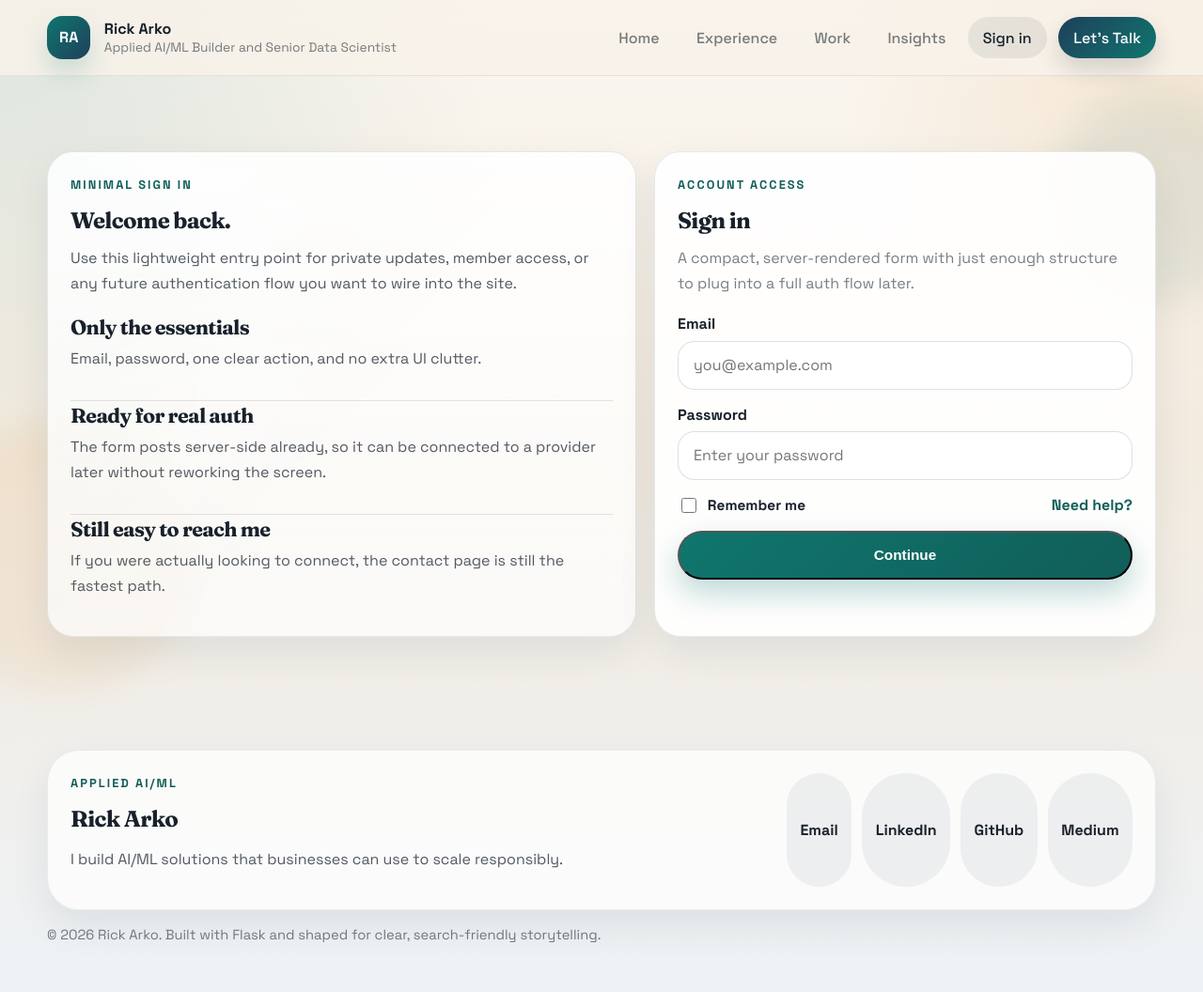
After one commit to RickArko/RickArkoPortfolio, a Flask app: page /sign-in/ in a window 1280 px wide. The commit adds this page. Shown: the whole page at 94% size. Run offline with Flask 3, Linux system fonts and the light colour scheme; some libraries are stand-ins or nearby versions.

Commit message:
add tests

```diff
--- a/src/rickarko_portfolio/factory.py
+++ b/src/rickarko_portfolio/factory.py
@@ -5,7 +5,7 @@ from __future__ import annotations
 from datetime import date
 from typing import Any, Mapping
 
-from flask import Flask, Response, render_template
+from flask import Flask, Response, render_template, request
 
 from .config import Settings, get_settings
 from .content import (
@@ -98,6 +98,38 @@ def create_app(
             context=load_home_content(resolved_settings),
         )
 
+    @app.route("/sign-in/", methods=["GET", "POST"])
+    def sign_in() -> tuple[str, int]:
+        context: dict[str, Any] = {
+            "email": "",
+            "remember": False,
+            "status": None,
+            "message": None,
+        }
+
+        if request.method == "POST":
+            email = request.form.get("email", "").strip()
+            password = request.form.get("password", "")
+            remember = request.form.get("remember") == "on"
+
+            context.update(email=email, remember=remember)
+
+            if not email or not password:
+                context.update(
+                    status="error",
+                    message="Enter both an email and password to continue.",
+                )
+            else:
+                context.update(
+                    status="success",
+                    message=(
+                        "Minimal sign-in captured. Connect this form to a real "
+                        "auth provider when you're ready."
+                    ),
+                )
+
+        return render_page("sign-in.html", "sign_in", context=context)
+
     @app.route("/robots.txt")
     def robots() -> Response:
         if resolved_settings.robots_noindex:
--- a/src/rickarko_portfolio/seo.py
+++ b/src/rickarko_portfolio/seo.py
@@ -107,6 +107,23 @@ PAGE_DEFINITIONS = {
             "LLM implementation",
         ),
     ),
+    "sign_in": PageDefinition(
+        slug="sign-in",
+        label="Sign In",
+        path="/sign-in/",
+        title="Sign In | Rick Arko",
+        description=(
+            "A minimal sign-in screen for private updates, lightweight access, "
+            "or future authentication flows."
+        ),
+        keywords=(
+            "sign in",
+            "login",
+            "account access",
+            "authentication",
+        ),
+        robots="noindex,follow",
+    ),
     "404": PageDefinition(
         slug="not-found",
         label="Not Found",
--- a/src/static/css/style.css
+++ b/src/static/css/style.css
@@ -692,6 +692,130 @@ ul {
     grid-template-columns: repeat(3, minmax(0, 1fr));
 }
 
+.auth-shell {
+    display: grid;
+    grid-template-columns: minmax(0, 1.08fr) minmax(20rem, 0.92fr);
+    gap: 1.2rem;
+    align-items: stretch;
+    padding-top: 3rem;
+}
+
+.auth-panel,
+.auth-card {
+    padding: 1.5rem;
+}
+
+.auth-panel h1,
+.auth-card h2 {
+    margin-bottom: 0.85rem;
+}
+
+.auth-panel p {
+    margin-top: 0;
+}
+
+.auth-points {
+    display: grid;
+    gap: 0.95rem;
+    margin-top: 1.4rem;
+}
+
+.auth-point {
+    padding-top: 0.3rem;
+    border-top: 1px solid var(--line);
+}
+
+.auth-point:first-child {
+    padding-top: 0;
+    border-top: 0;
+}
+
+.auth-point h2 {
+    margin-bottom: 0.45rem;
+    font-size: 1.35rem;
+}
+
+.auth-card form {
+    display: grid;
+    gap: 1rem;
+    margin-top: 1.2rem;
+}
+
+.auth-field {
+    display: grid;
+    gap: 0.45rem;
+}
+
+.auth-field label,
+.auth-checkbox {
+    color: var(--text);
+    font-weight: 600;
+}
+
+.auth-field input {
+    min-height: 3.25rem;
+    width: 100%;
+    padding: 0.9rem 1rem;
+    border: 1px solid rgba(17, 38, 58, 0.14);
+    border-radius: 18px;
+    background: rgba(255, 255, 255, 0.94);
+    color: var(--text);
+    font: inherit;
+}
+
+.auth-field input:focus {
+    outline: 2px solid rgba(15, 118, 110, 0.28);
+    outline-offset: 2px;
+    border-color: rgba(15, 118, 110, 0.4);
+}
+
+.auth-inline {
+    display: flex;
+    flex-wrap: wrap;
+    align-items: center;
+    justify-content: space-between;
+    gap: 0.85rem;
+}
+
+.auth-checkbox {
+    display: inline-flex;
+    align-items: center;
+    gap: 0.55rem;
+    font-size: 0.96rem;
+}
+
+.auth-checkbox input {
+    width: 1rem;
+    height: 1rem;
+    accent-color: var(--accent);
+}
+
+.auth-inline a {
+    font-weight: 600;
+    color: var(--accent-dark);
+}
+
+.auth-note {
+    margin: 0;
+    color: var(--text-soft);
+}
+
+.auth-status {
+    padding: 0.9rem 1rem;
+    border-radius: 18px;
+    font-weight: 500;
+}
+
+.auth-status--success {
+    background: rgba(15, 118, 110, 0.12);
+    color: var(--accent-dark);
+}
+
+.auth-status--error {
+    background: rgba(185, 28, 28, 0.1);
+    color: #991b1b;
+}
+
 .insight-card p,
 .contact-card p {
     margin-top: 0;
@@ -776,6 +900,7 @@ ul {
     .hero,
     .story-grid,
     .contact-hero,
+    .auth-shell,
     .site-footer__inner {
         grid-template-columns: 1fr;
     }
--- a/src/templates/navbar.html
+++ b/src/templates/navbar.html
@@ -25,6 +25,7 @@
             <a class="{% if page.slug == 'experience' %}is-active{% endif %}" href="{{ url_for('experience') }}">Experience</a>
             <a class="{% if page.slug == 'projects' %}is-active{% endif %}" href="{{ url_for('projects') }}">Work</a>
             <a class="{% if page.slug == 'blog' %}is-active{% endif %}" href="{{ url_for('blog') }}">Insights</a>
+            <a class="{% if page.slug == 'sign-in' %}is-active{% endif %}" href="{{ url_for('sign_in') }}">Sign in</a>
             <a class="site-nav__cta {% if page.slug == 'contact' %}is-active{% endif %}" href="{{ url_for('contact') }}">Let's Talk</a>
         </nav>
     </div>
--- /dev/null
+++ b/src/templates/sign-in.html
@@ -0,0 +1,89 @@
+{% extends 'base.html' %}
+
+{% block content %}
+<section class="auth-shell section">
+    <div class="auth-panel card card--glass" data-reveal>
+        <p class="section-eyebrow">Minimal sign in</p>
+        <h1>Welcome back.</h1>
+        <p>
+            Use this lightweight entry point for private updates, member access, or any
+            future authentication flow you want to wire into the site.
+        </p>
+
+        <div class="auth-points">
+            <article class="auth-point">
+                <h2>Only the essentials</h2>
+                <p>Email, password, one clear action, and no extra UI clutter.</p>
+            </article>
+            <article class="auth-point">
+                <h2>Ready for real auth</h2>
+                <p>The form posts server-side already, so it can be connected to a provider later without reworking the screen.</p>
+            </article>
+            <article class="auth-point">
+                <h2>Still easy to reach me</h2>
+                <p>If you were actually looking to connect, the contact page is still the fastest path.</p>
+            </article>
+        </div>
+    </div>
+
+    <div class="auth-card card" data-reveal>
+        <p class="section-eyebrow">Account access</p>
+        <h2>Sign in</h2>
+        <p class="auth-note">A compact, server-rendered form with just enough structure to plug into a full auth flow later.</p>
+
+        {% if context.message %}
+        <div
+            id="sign-in-message"
+            class="auth-status auth-status--{{ context.status }}"
+            role="{{ 'alert' if context.status == 'error' else 'status' }}"
+        >
+            {{ context.message }}
+        </div>
+        {% endif %}
+
+        <form method="post" novalidate>
+            <div class="auth-field">
+                <label for="email">Email</label>
+                <input
+                    id="email"
+                    name="email"
+                    type="email"
+                    autocomplete="email"
+                    placeholder="you@example.com"
+                    value="{{ context.email }}"
+                    {% if context.message %}aria-describedby="sign-in-message"{% endif %}
+                    required
+                >
+            </div>
+
+            <div class="auth-field">
+                <label for="password">Password</label>
+                <input
+                    id="password"
+                    name="password"
+                    type="password"
+                    autocomplete="current-password"
+                    placeholder="Enter your password"
+                    {% if context.message %}aria-describedby="sign-in-message"{% endif %}
+                    required
+                >
+            </div>
+
+            <div class="auth-inline">
+                <label class="auth-checkbox" for="remember">
+                    <input
+                        id="remember"
+                        name="remember"
+                        type="checkbox"
+                        {% if context.remember %}checked{% endif %}
+                    >
+                    <span>Remember me</span>
+                </label>
+                <a href="{{ url_for('contact') }}">Need help?</a>
+            </div>
+
+            <button class="button button--primary" type="submit">Continue</button>
+        </form>
+    </div>
+</section>
+{% endblock %}
```
Also changed, not shown: tests/end_to_end/test_routes.py (+46 -0 lines), tests/integration/test_app_factory.py (+2 -0 lines), tests/unit/test_seo.py (+11 -1 lines), .claude/.plans/33/hackathons/raw-plan.md, 1 other file.
